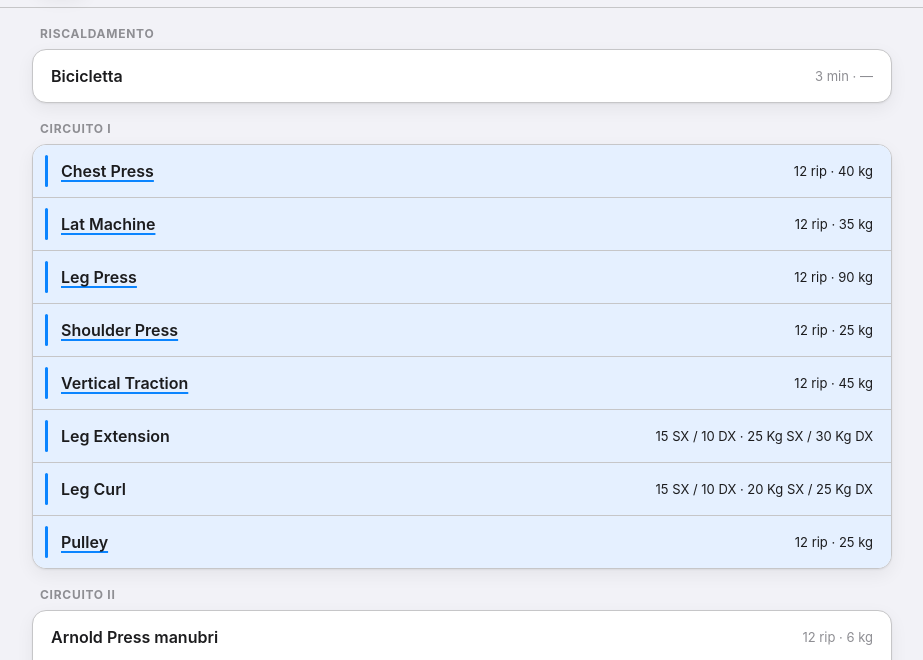
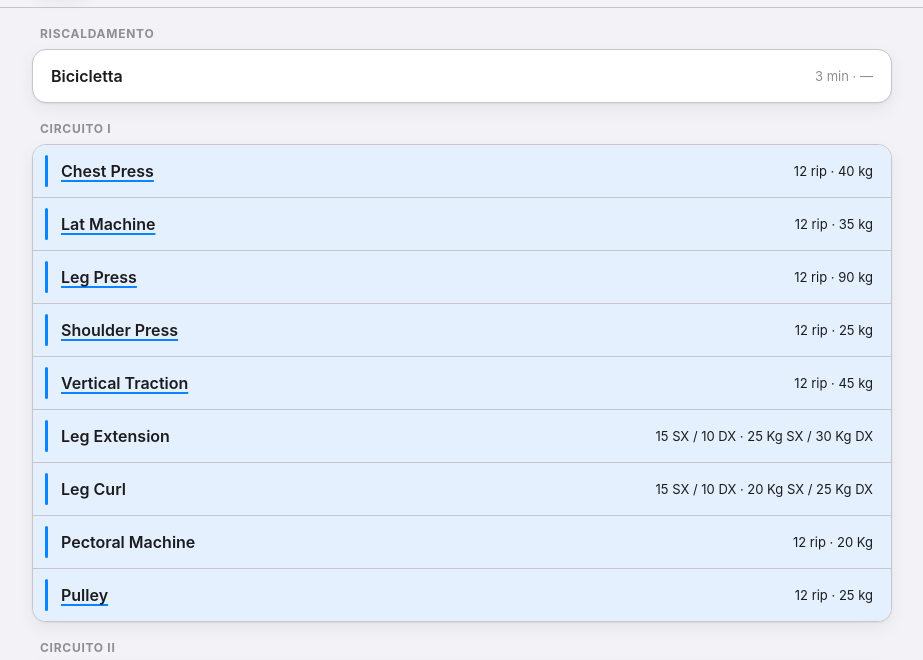
Before and after one commit to lbrazzoli/gym, a plain HTML site: page index.html in a window 1280 px wide. Shown: the part 121-781 px from the top of the page, without its empty margins (178-1101 px from the left). Drawn offline with Linux system fonts and the light colour scheme.

Commit message:
Update index.html

```diff
--- a/index.html
+++ b/index.html
@@ -179,6 +179,10 @@
             <div class="title">Leg Curl</div>
             <div class="meta">15 SX / 10 DX · 20 Kg SX / 25 Kg DX</div>
           </div>
+          <div class="row repeat" data-repeat="true">
+            <div class="title">Pectoral Machine</div>
+            <div class="meta">12 rip · 20 Kg</div>
+          </div>
           <div class="row grande repeat" data-repeat="true">
             <div class="title">Pulley</div>
             <div class="meta">12 rip · 25 kg</div>
```
